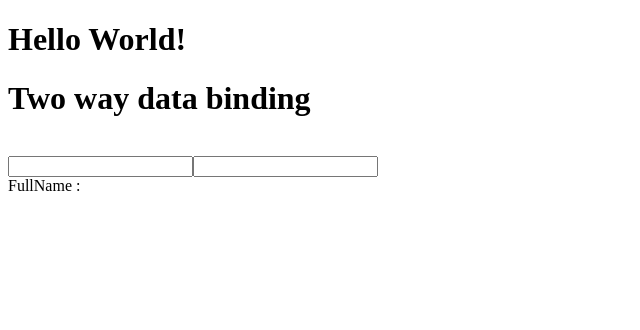
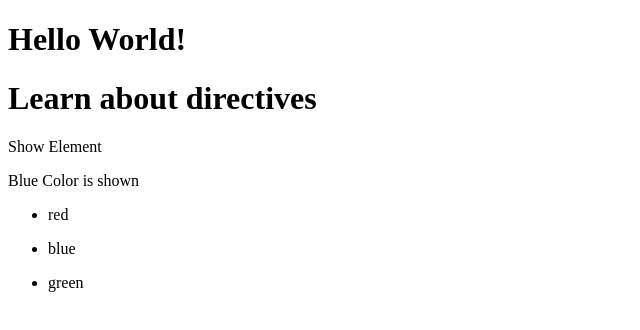
Before and after one commit to Mamithi/30DaysAngular, an Angular app in the folder lesson2/: page / in a window 1280 px wide. Shown: the top 330 px of the page, without its empty margins (0-640 px from the left). Built offline with nearby package versions, Linux system fonts and the light colour scheme.

Commit message:
Angular structural directives

```diff
--- a/lesson2/src/app/app.component.html
+++ b/lesson2/src/app/app.component.html
@@ -1,4 +1,5 @@
 <h1>{{title}}</h1>
 <!-- <my-tutorials></my-tutorials>
 <app-events></app-events> -->
-<app-bind></app-bind>
+<!-- <app-bind></app-bind> -->
+<app-directive></app-directive>
--- a/lesson2/src/app/app.module.ts
+++ b/lesson2/src/app/app.module.ts
@@ -7,13 +7,15 @@ import { AppComponent } from './app.component';
 import { TutorialComponent } from './tutorial/tutorial.component';
 import { EventComponet } from './event/event.component';
 import { BindComponent } from './2bind/2bind.component';
+import { DirectiveComponent } from './directive/directive.component';
 
 @NgModule({
   declarations: [
     AppComponent,
     TutorialComponent,
     EventComponet,
-    BindComponent
+    BindComponent,
+    DirectiveComponent
   ],
   imports: [
     BrowserModule,
--- /dev/null
+++ b/lesson2/src/app/directive/directive.component.html
@@ -0,0 +1,10 @@
+<h1>{{ title }}</h1>
+<p *ngIf="showElement">Show Element</p>
+<div [ngSwitch]="color">
+    <p *ngSwitchCase="'red'">Red Color is shown</p>
+    <p *ngSwitchCase="'blue'">Blue Color is shown</p>
+    <p *ngSwitchDefault>Invalid color</p>
+</div>
+<ul *ngFor="let color of colors">
+    <li>{{color}}</li>
+</ul>
--- /dev/null
+++ b/lesson2/src/app/directive/directive.component.ts
@@ -0,0 +1,13 @@
+import { Component } from "@angular/core";
+
+@Component({
+    selector: 'app-directive',
+    templateUrl: 'directive.component.html'
+})
+
+export class DirectiveComponent{
+    public title = "Learn about directives";
+    public showElement = true;
+    public color = 'blue';
+    public colors = ['red', 'blue', 'green'];
+}
```
